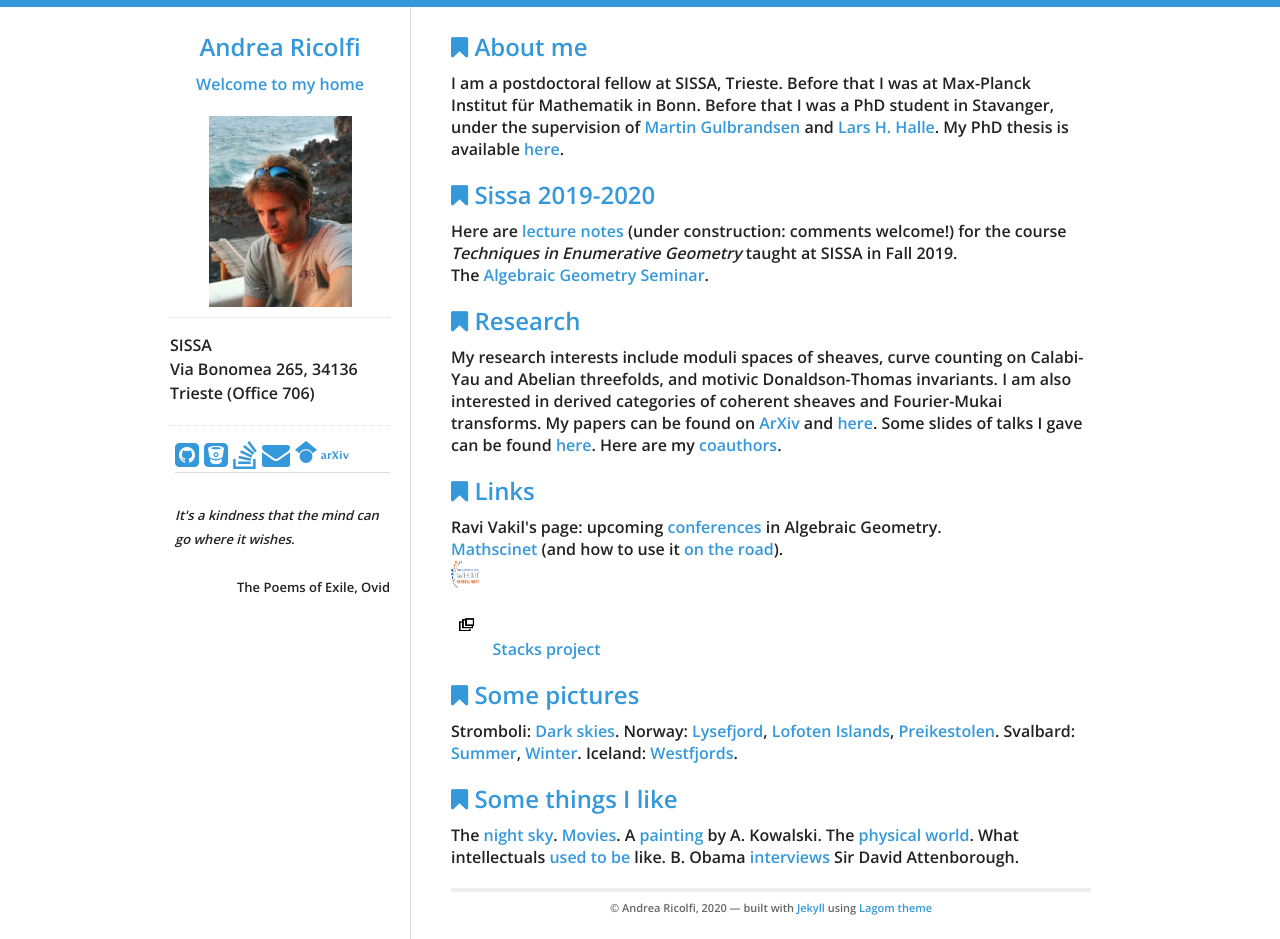
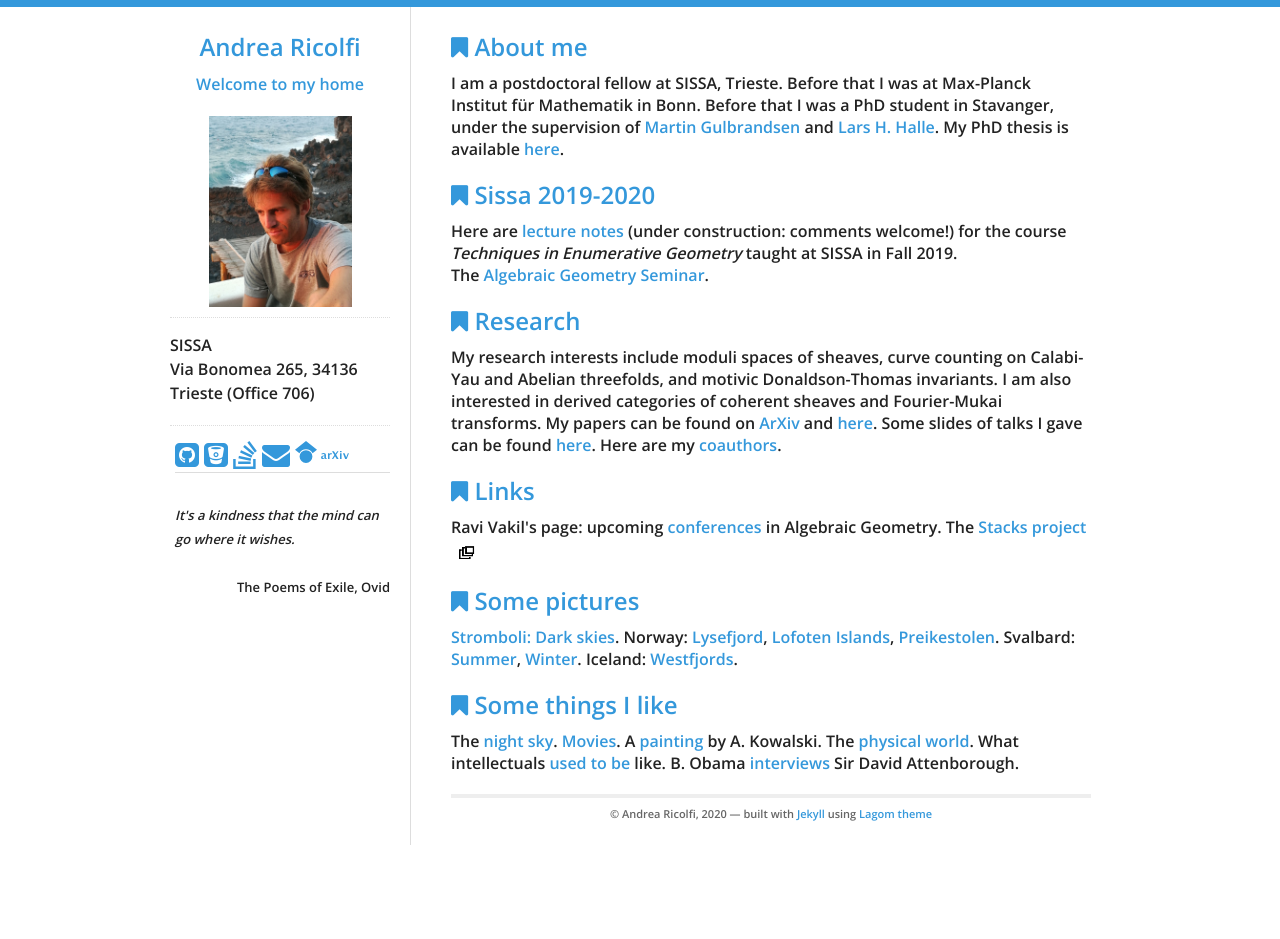
Before and after one commit to atricolfi/atricolfi.github.io, a Jekyll site: the page built from index.html, in a window 1280 px wide. Built offline with Jekyll 4.4.1, drawn with Linux system fonts in a browser that asks for light colours; after the commit the page ends 907 px from its top, so only the background shows below that.

Commit message:
Update index.html

```diff
--- a/index.html
+++ b/index.html
@@ -34,13 +34,8 @@ Some slides of talks I gave can be found <a href="Slides.html">here</a>. Here ar
   <h2><i class="fa fa-bookmark"></i> Links</h2>
 <p>
   Ravi Vakil's page: upcoming <a href="http://math.stanford.edu/%7Evakil/conferences.html">conferences</a>
-in Algebraic Geometry. <br>
-  <a href="https://mathscinet.ams.org/mathscinet/">Mathscinet</a> (and how to use it <a href="http://blogs.ams.org/beyondreviews/2015/04/28/using-mathscinet-at-home-or-on-the-road/#sthash.xjLiLLxn.dpbs">on the road</a>).
-  &nbsp;&nbsp;&nbsp;&nbsp;&nbsp;&nbsp;&nbsp;&nbsp;&nbsp;
-  <a href="https://mathscinet.ams.org/mathscinet/" style="text-decoration: none">
- <img height="28" width="28" src="mathscinet.png"></a>   <br>
-  <a href="https://stacks.math.columbia.edu" style="text-decoration: none">
- <img height="28" width="28" src="stacks.png">&nbsp;&nbsp;&nbsp;&nbsp;&nbsp;&nbsp;&nbsp;&nbsp;&nbsp; Stacks project</a>
+in Algebraic Geometry. The <a href="https://stacks.math.columbia.edu">Stacks project</a>
+  <a href="https://stacks.math.columbia.edu" style="text-decoration: none"><img height="28" width="28" src="stacks.png">
 
 </p>
 
```
